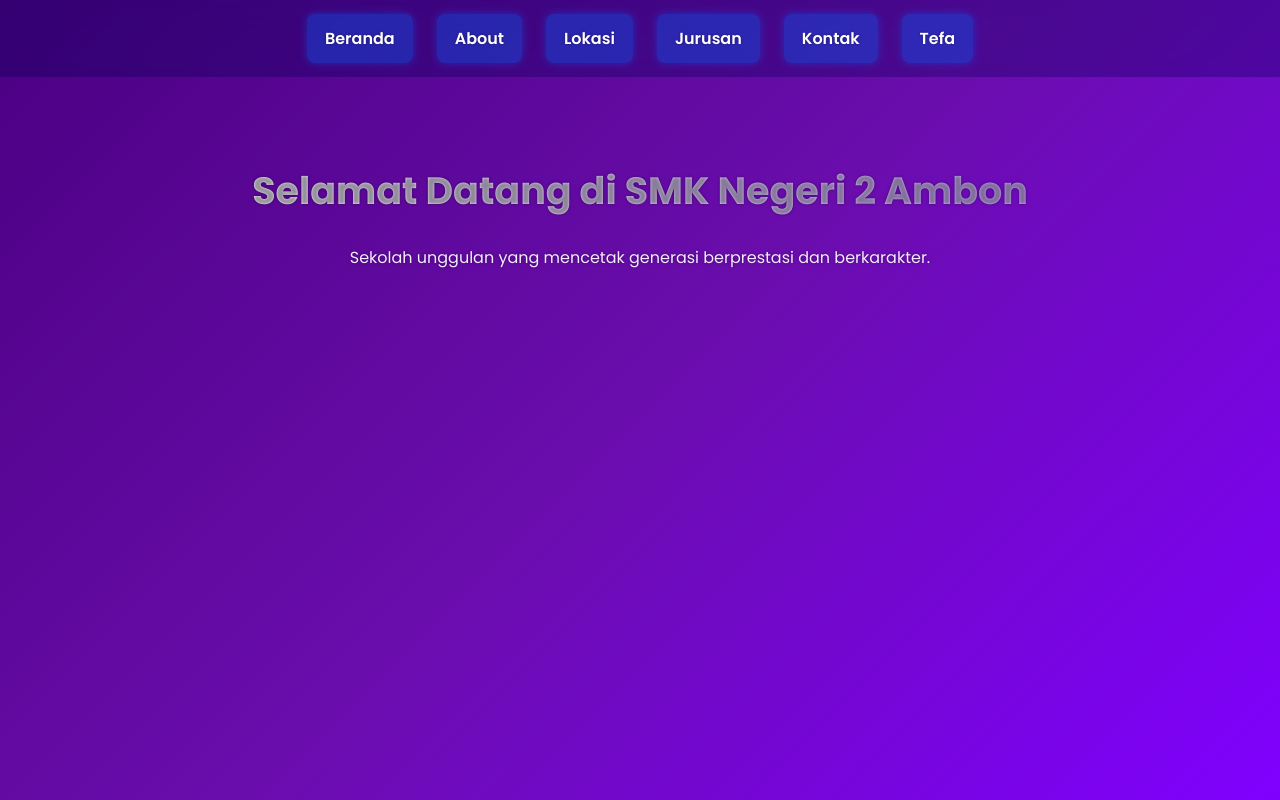
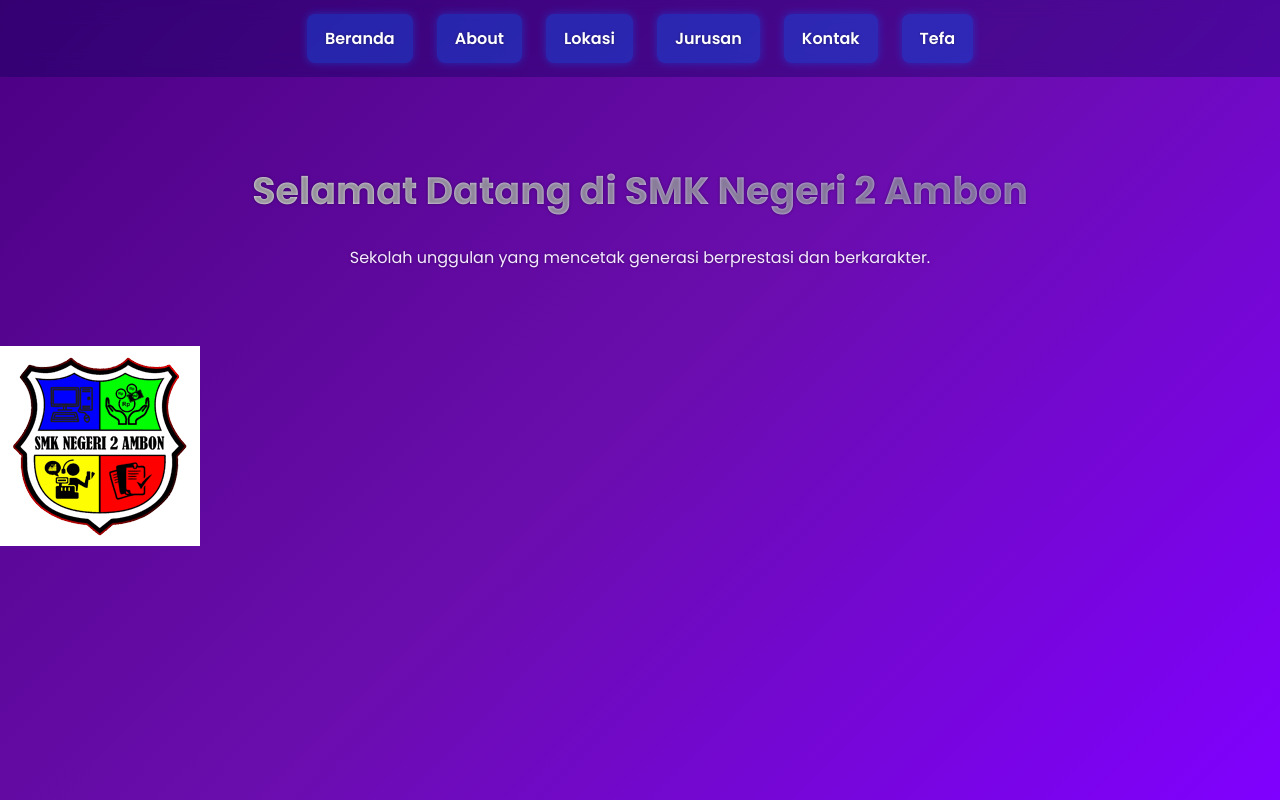
Before and after one commit to risalhusaini19-create/SMK-N-2-Ambon-, a plain HTML site: page index.html in a window 1280 px wide. Drawn offline with Linux system fonts and the light colour scheme.

Commit message:
Update index.html

```diff
--- a/index.html
+++ b/index.html
@@ -19,6 +19,9 @@
     <h1>Selamat Datang di SMK Negeri 2 Ambon</h1>
     <p>Sekolah unggulan yang mencetak generasi berprestasi dan berkarakter.</p>
 </div>
+    <div class="logo-tengah">
+    <img src="logo.png" alt="Logo Sekolah">
+</div>
 
 </body>
 </html>
```
